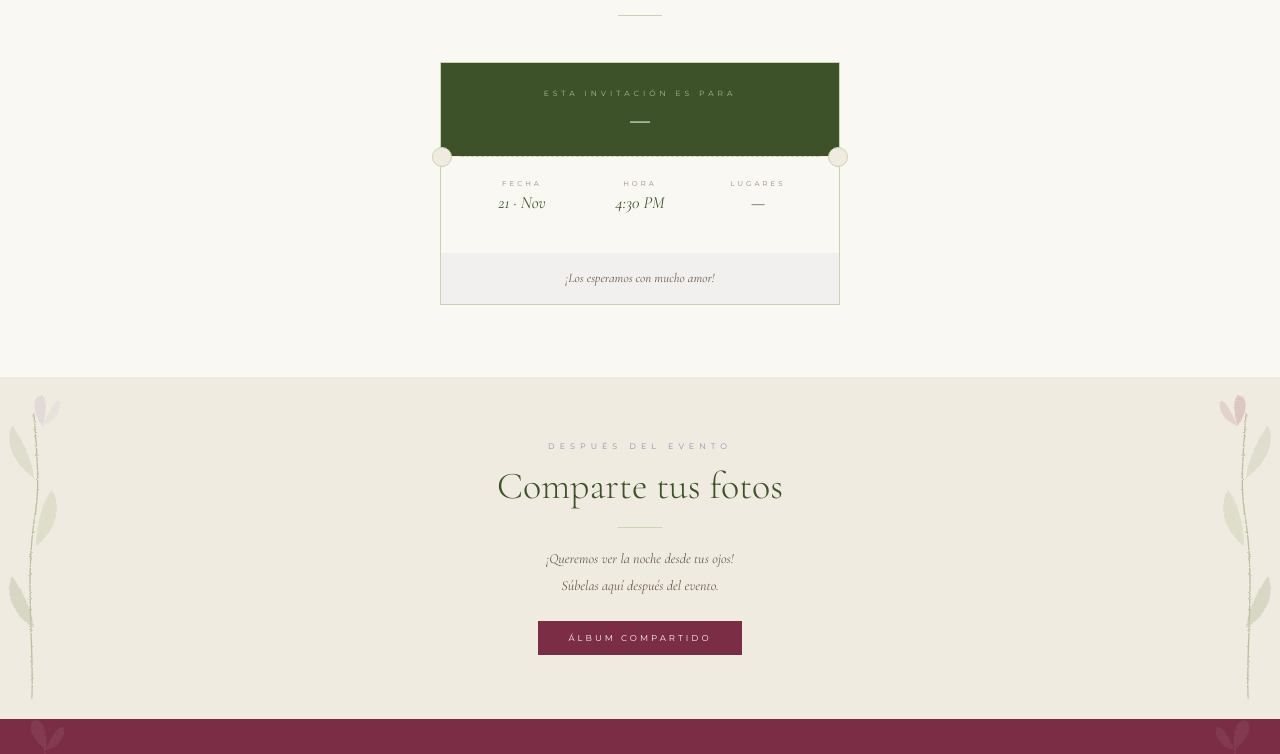
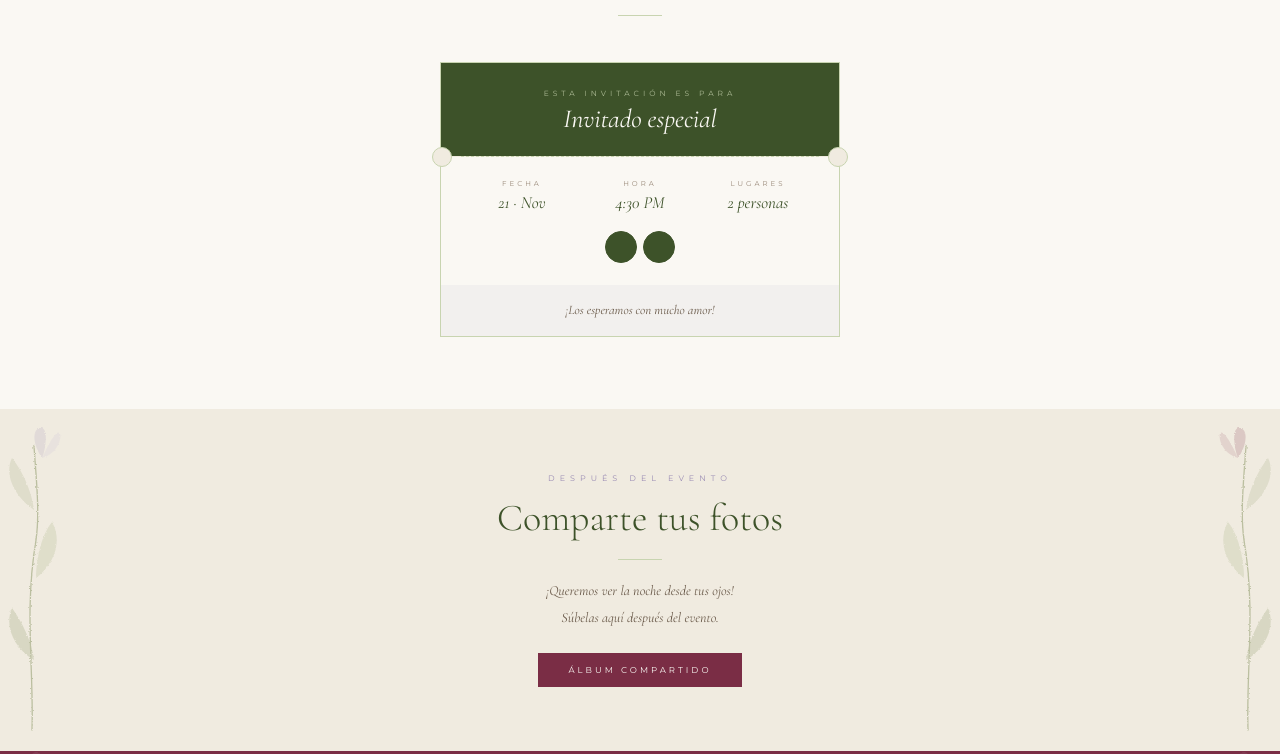
Before and after one commit to LuisBern/pabloykarla, a plain HTML site: page index.html in a window 1280 px wide. Shown: the part 3317-4071 px from the top of the page. Drawn offline with nearby package versions, Linux system fonts and the light colour scheme.

Commit message:
corregi variable de nombre

```diff
--- a/index.html
+++ b/index.html
@@ -689,8 +689,6 @@ function initGuest(){
   const seats  = Math.min(Math.max(guest.lugares, 1), 10);
   const seatsTxt = seats === 1 ? '1 persona' : seats + ' personas';
 
-  document.getElementById('guest-name').textContent  = name;
-  document.getElementById('guest-seats').textContent = seatsTxt;
   document.getElementById('t-name').textContent      = name;
   document.getElementById('t-count').textContent     = seatsTxt;
 
```
